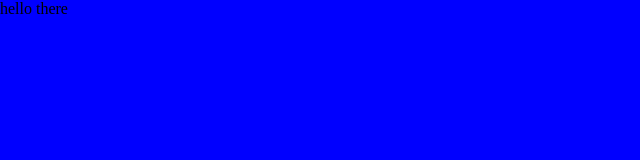
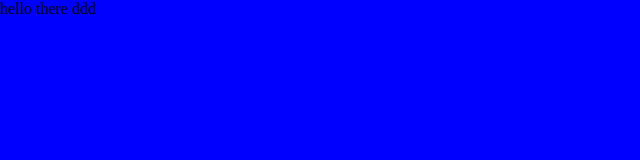
Before and after one commit to nickaxgit/portfolio2, a plain HTML site: page index.html in a window 1280 px wide. Shown: the full height of the page, 0-640 px from the left. Drawn offline with Linux system fonts and the light colour scheme.

Commit message:
Added ddd

```diff
--- a/index.html
+++ b/index.html
@@ -8,6 +8,6 @@
     <link rel="stylesheet" href="styles/style.css">
 </head>
 <body>
-    hello there
+    hello there ddd
 </body>
 </html>
```
